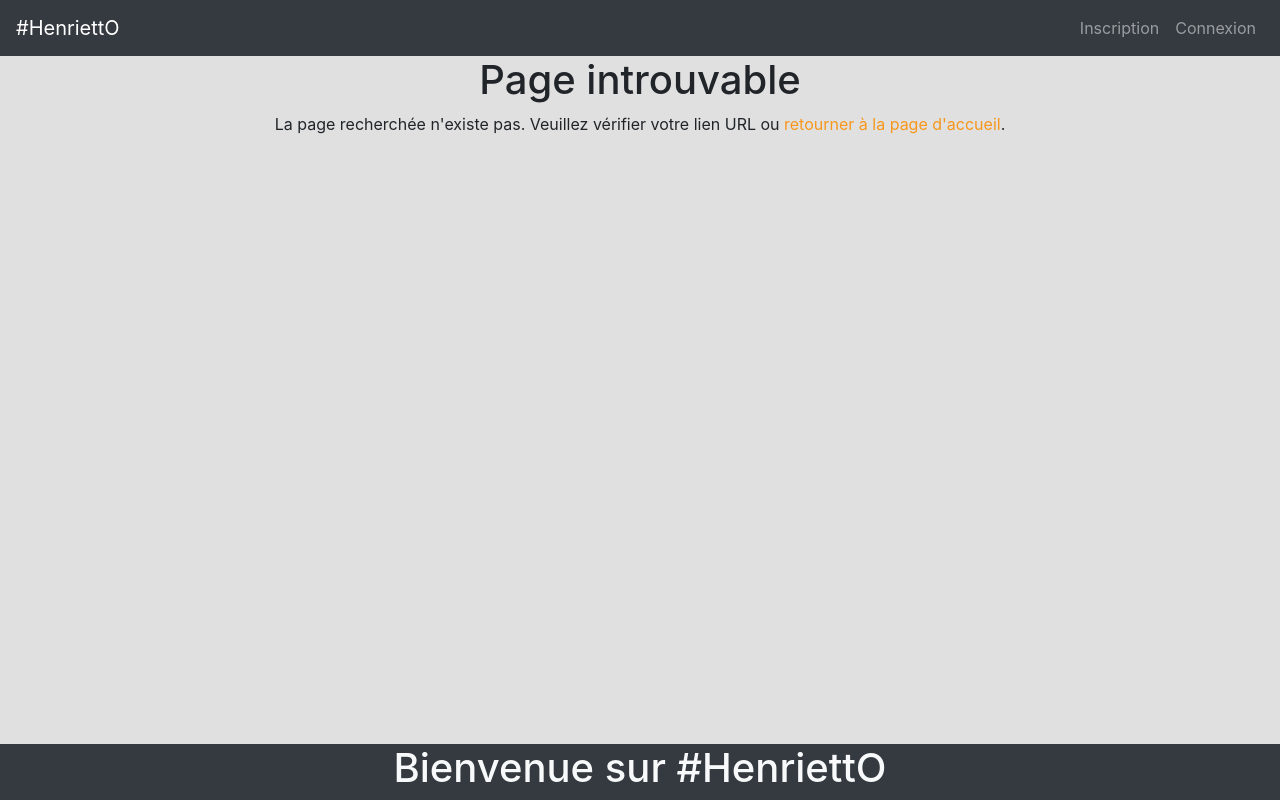
After one commit to Tchomatch/socialnetwork, a Symfony app: template templates/error/index.html.twig in a window 1280 px wide. The commit adds this page. Run offline with Twig, Linux system fonts and the light colour scheme; the template is opened without the code that fills it, so the values that code supplies are empty; some libraries are stand-ins or nearby versions.

Commit message:
souhib 1.3

```diff
--- a/public/css/style.css
+++ b/public/css/style.css
@@ -104,9 +104,7 @@
     margin-bottom: 55px;
 
 }
-.colorMsg{
-    color: white;
-}
+
 .colorPseudo{
     color: #F7971B;
 }
--- a/templates/chat/messages.html.twig
+++ b/templates/chat/messages.html.twig
@@ -18,7 +18,7 @@
             <div class="row">
                 {# je récupère l'image de profile du user qui envoie le message et le pseudo de ce user  #}
                 <img class="imageUserChat ml-1" src="{{asset('uploads/image/' ~ message.userSender.image)}}" alt="">
-                <h6 class="ml-1">{{message.userSender.pseudo}}</h6>
+                <h6 class="ml-1 text-dark">{{message.userSender.pseudo}}</h6>
             </div>
             {# j'affiche le contenu du message #}
             <h4 class="contenuAntiDebordement">{{message.contenu}}</h4>
--- a/templates/conversation/index.html.twig
+++ b/templates/conversation/index.html.twig
@@ -5,7 +5,7 @@
 
     {# On récupère toutes les conversations dans lesquelles est impliqué notre utilisateur #}
     {% for conversation in conversations  %}
-        <div class="container border my-3 bg-dark colorMsg">
+        <div class="container border my-3 bg-dark text-light">
         {# On affiche toutes les conversation ou l'id de l'utilisateur connecté correspond à l'id du userReceiver #}
         {% if app.user == conversation.userReceiver %}
 
--- /dev/null
+++ b/templates/error/index.html.twig
@@ -0,0 +1,11 @@
+{% extends 'base.html.twig' %}
+
+{% block body %}
+    <div class="centrage-profile">
+        <h1>Page introuvable</h1>
+
+        <p>
+        La page recherchée n'existe pas. Veuillez vérifier votre lien URL ou <a class="colorPseudo" href="{{ path('home') }}">retourner à la page d'accueil</a>.
+        </p>
+    </div>
+{% endblock %}
--- a/templates/home/_post.html.twig
+++ b/templates/home/_post.html.twig
@@ -5,7 +5,7 @@
                 {# rend le pseudo et l'image cliquable pour renvoyer sur le profil de l'auteur du post #}
                 <a class="text-light d-flex align-items-center" href="{{path('profile_show', {'id': post.user.id}) }}">
                     <img class="pr-2" style="width:50px;height:50px;" src="{{ asset('uploads/image/' ~ post.user.image ) }}" alt="Image user's">
-                    <p class="">{{ post.user.pseudo }}</p>
+                    <p class="colorPseudo">{{ post.user.pseudo }}</p>
                 </a>
             </div>
 
@@ -23,8 +23,4 @@
 
         </div>
 
-        {# <div class="container col-2 d-flex flex-column justify-content-around">
-            <button class="btn btn-sm btn-danger">Supprimer</button>
-            <button class="btn btn-sm btn-primary">Modifier</button>
-        </div>      #}
     </div>
--- a/templates/home/searchDyn.html.twig
+++ b/templates/home/searchDyn.html.twig
@@ -3,7 +3,7 @@
 
         <a class="userSearch  row" href="{{ path('profile_show', {'id': userRechercher.id}) }}">
             <img class="imageUserHeader ml-1" src="{{asset('uploads/image/' ~ userRechercher.image)}}" alt="">
-            <h4 class="ml-3">{{userRechercher.pseudo}}</h4>
+            <h4 class="ml-3 colorPseudo">{{userRechercher.pseudo}}</h4>
         </a>
 
     {% else  %}
--- a/templates/profile/index.html.twig
+++ b/templates/profile/index.html.twig
@@ -62,18 +62,18 @@
 
 	{% endif %}
 
-	<div class="afficher-post-entier">
+	<div class="afficher-post-entier ">
 		{% if affichagePosts %}
 
 			{% for affichagePost in affichagePosts %}{# Boucle pour post #}
 
 				{% if affichagePost.user == user %}{# afficher les postes de l'utilisateur #}
 
-					<div class="container border mb-2">
+					<div class="container border mb-2 text-light bg-dark">
 
 						<div class="row p-3">
 							<img class="pr-2" style="width:50px;height:50px;" src="{{ asset('uploads/image/' ~ user.image ) }}" alt="Image utilisateur">
-							<p>{{ user.pseudo }}</p>
+							<p class="colorPseudo">{{ user.pseudo }}</p>
 						</div>
 
 						{% for image in affichagePost.imagePost %} {# Affichage des images #}
```
Also changed, not shown: src/Controller/ErrorController.php (added, +16 -0 lines), 1 other file.
